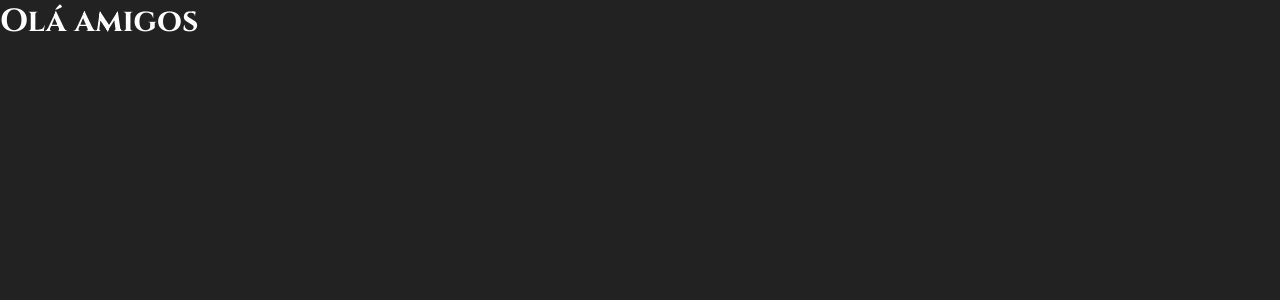
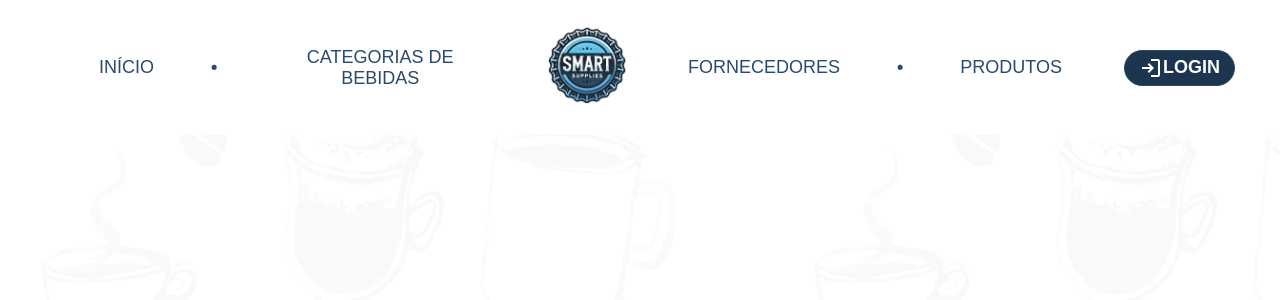
Before and after one commit to hivinayanna/smart-supplies, a React (Vite) app in the folder src/FrontEnd/: page / in a window 1280 px wide. Shown: the top 300 px of the page. Built offline with nearby package versions, Linux system fonts and the light colour scheme.

Commit message:
💄 feat: Atualização Page Home

```diff
--- a/src/FrontEnd/index.html
+++ b/src/FrontEnd/index.html
@@ -3,6 +3,7 @@
   <head>
     <meta charset="UTF-8" />
     <meta name="viewport" content="width=device-width, initial-scale=1.0" />
+    <link rel="icon" type="image/svg+xml" href="src/assets/favicon.ico" />
     <link rel="stylesheet" href="https://fonts.googleapis.com/css2?family=Material+Symbols+Outlined:opsz,wght,FILL,GRAD@20..48,100..700,0..1,-50..200" />
     <link rel="stylesheet" href="https://cdnjs.cloudflare.com/ajax/libs/font-awesome/6.4.2/css/all.min.css" />
     <title>Smart Supplies</title>
--- a/src/FrontEnd/src/App.jsx
+++ b/src/FrontEnd/src/App.jsx
@@ -1,6 +1,6 @@
 import React, { useState } from 'react';
 
-import './pages/Home/Home.css';
+import './styles/App.css';
 import AppRoutes from './routes/routes';
 
 
--- a/src/FrontEnd/src/pages/Home/Home.jsx
+++ b/src/FrontEnd/src/pages/Home/Home.jsx
@@ -1,12 +1,12 @@
 import React, { useState } from "react";
 
-function Home({ favoritos, setFavoritos }) {
+import { NavBar } from "../../components/navbar/navbar";
+
+function Home() {
 
   return (
     <>
-      <div id="divPrincipal">
-        <h1>Olá amigos</h1>
-      </div>
+      <NavBar/>
     </>
   );
 }
--- a/src/FrontEnd/src/styles/App.css
+++ b/src/FrontEnd/src/styles/App.css
@@ -7,14 +7,14 @@
 }
 
 body{
-    background-color: #222222;
-    color: rgb(255, 255, 255);
+    background-image: url("../assets/background-image.svg");
+    background-color: rgb(255, 255, 255);
+    background-repeat: no-repeat;
+    background-size: auto;
+    color: rgb(0, 0, 0);
     font-family: "Cinzel", serif;
     font-optical-sizing: auto;
-    display: flex;
-    align-items: center;
-    align-content: center;
-
+    text-align: center;
 }
 
 h1{
```
